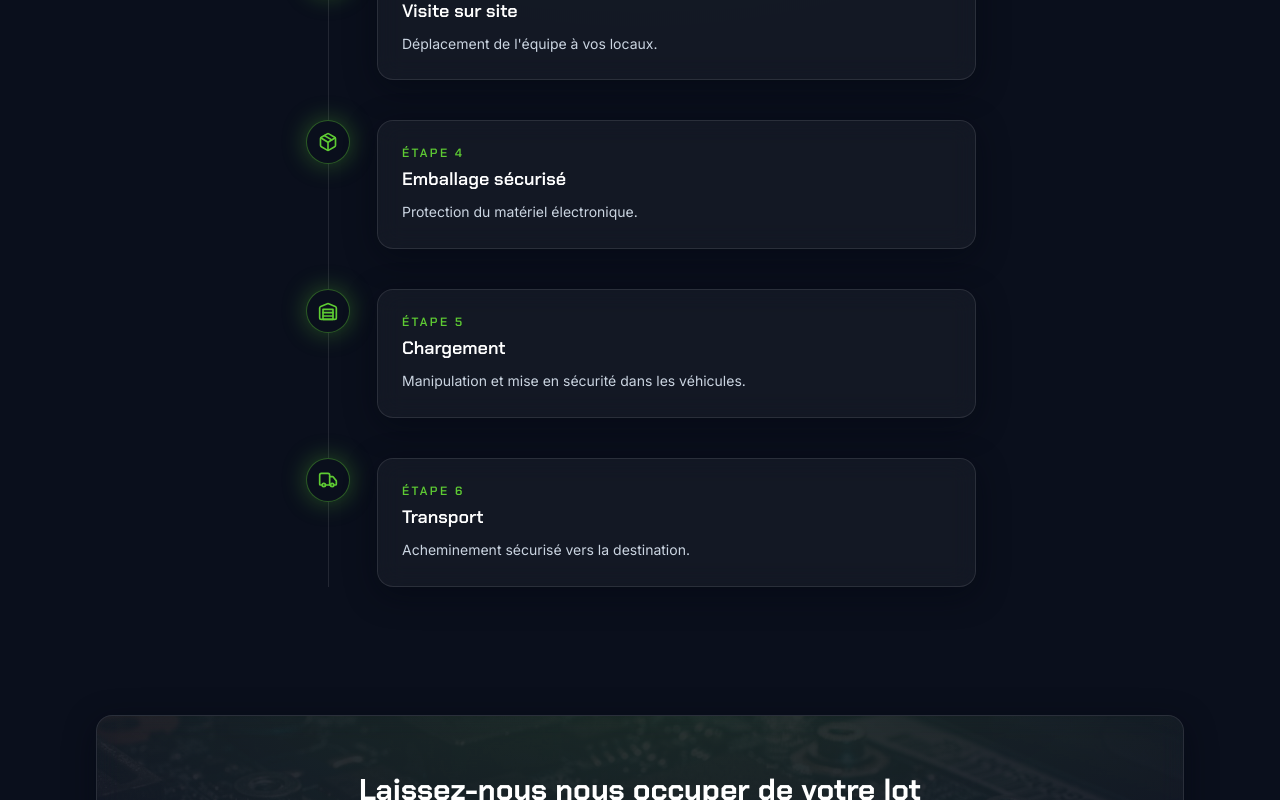
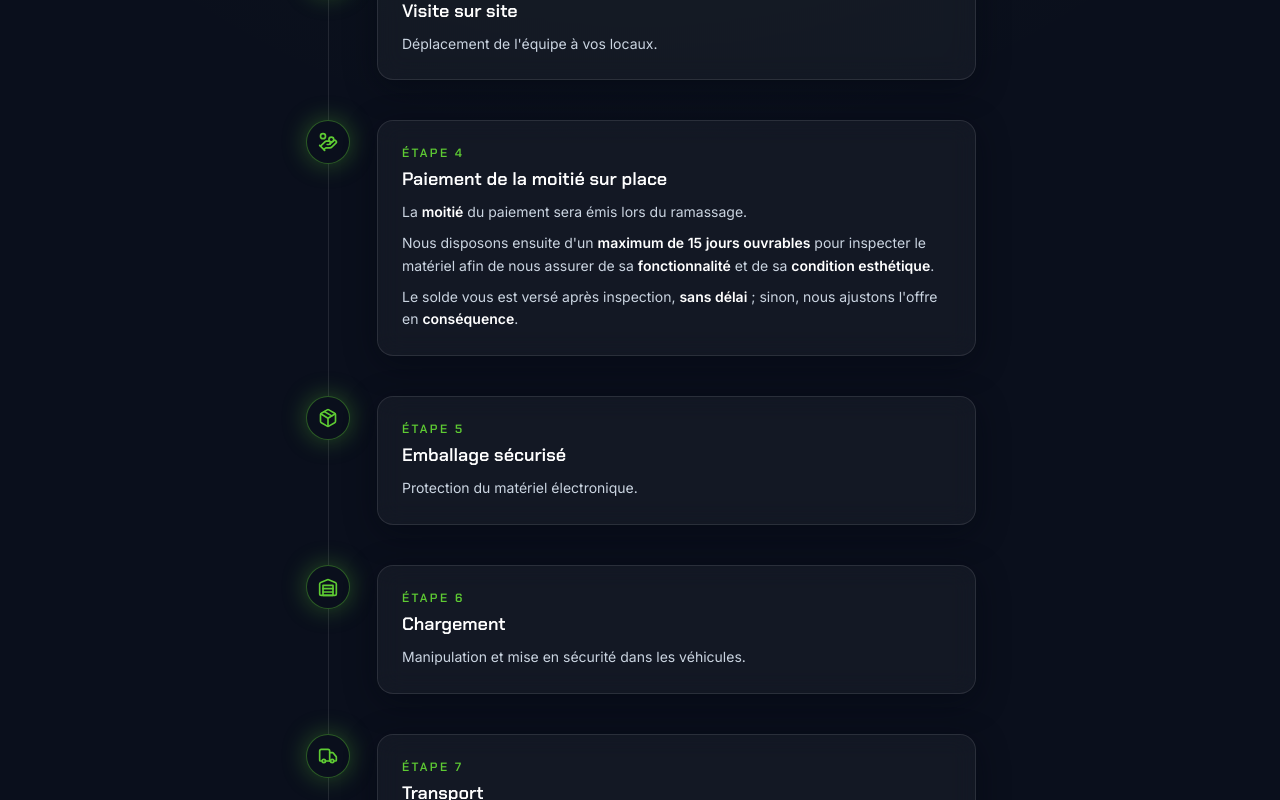
Before and after one commit to TechnoLot/Techno-Lot, a Next.js app: page /prise-en-charge-complete in a window 1280 px wide. Shown: the part 900-1700 px from the top of the page. Built offline with nearby package versions, Linux system fonts and the light colour scheme.

Commit message:
Ajout clause 'Notre engagement de paiement' (50% sur place + 15 jours ouvrables d'inspection) sur A Propos, Contact, Consultation et Prise en charge complete (FR + EN)

```diff
--- a/components/Timeline.tsx
+++ b/components/Timeline.tsx
@@ -5,7 +5,7 @@ import type { ReactNode } from "react";
 
 export type TimelineStep = {
   title: string;
-  text: string;
+  text: ReactNode;
   /** Élément JSX déjà rendu (ex. <Truck className="…" />) pour rester sérialisable. */
   icon?: ReactNode;
 };
@@ -52,9 +52,9 @@ export default function Timeline({
               <h3 className="font-display text-lg font-semibold text-white">
                 {step.title}
               </h3>
-              <p className="mt-2 text-sm leading-relaxed text-slate-300">
+              <div className="mt-2 text-sm leading-relaxed text-slate-300">
                 {step.text}
-              </p>
+              </div>
             </div>
           </m.li>
         );
--- a/components/pages/AProposPage.tsx
+++ b/components/pages/AProposPage.tsx
@@ -1,10 +1,10 @@
-import { Handshake, PiggyBank, Sparkles } from "lucide-react";
+import { Handshake, PiggyBank, ShieldCheck, Sparkles } from "lucide-react";
 import PageHero from "@/components/PageHero";
 import Reveal from "@/components/Reveal";
 import CtaBanner from "@/components/CtaBanner";
 import { localePath, type Locale } from "@/lib/i18n";
 
-const icons = [Sparkles, Handshake, PiggyBank];
+const icons = [Sparkles, Handshake, PiggyBank, ShieldCheck];
 
 const content = {
   fr: {
@@ -55,6 +55,32 @@ const content = {
           </>
         ),
       },
+      {
+        title: "Notre engagement de paiement",
+        text: (
+          <>
+            <span className="block">
+              La <strong className="text-white">moitié</strong> du paiement sera
+              émis lors du ramassage.
+            </span>
+            <span className="mt-3 block">
+              Nous disposons ensuite d&apos;un{" "}
+              <strong className="text-white">
+                maximum de 15 jours ouvrables
+              </strong>{" "}
+              pour inspecter le matériel afin de nous assurer de sa{" "}
+              <strong className="text-white">fonctionnalité</strong> et de sa{" "}
+              <strong className="text-white">condition esthétique</strong>.
+            </span>
+            <span className="mt-3 block">
+              Le solde vous est versé après inspection,{" "}
+              <strong className="text-white">sans délai</strong> ; sinon, nous
+              ajustons l&apos;offre en{" "}
+              <strong className="text-white">conséquence</strong>.
+            </span>
+          </>
+        ),
+      },
     ],
     ctaTitle: "Besoin de nos services ?",
     ctaText:
@@ -102,6 +128,30 @@ const content = {
               recover part of your initial investment
             </strong>{" "}
             instead of letting these assets pile up and lose all value.
+          </>
+        ),
+      },
+      {
+        title: "Our payment commitment",
+        text: (
+          <>
+            <span className="block">
+              <strong className="text-white">Half</strong> of the payment is
+              issued at pickup.
+            </span>
+            <span className="mt-3 block">
+              We then have{" "}
+              <strong className="text-white">up to 15 business days</strong> to
+              inspect the equipment to confirm its{" "}
+              <strong className="text-white">functionality</strong> and{" "}
+              <strong className="text-white">cosmetic condition</strong>.
+            </span>
+            <span className="mt-3 block">
+              The balance is paid{" "}
+              <strong className="text-white">immediately</strong> after
+              inspection; otherwise, we adjust the offer{" "}
+              <strong className="text-white">accordingly</strong>.
+            </span>
           </>
         ),
       },
--- a/components/pages/ConsultationPage.tsx
+++ b/components/pages/ConsultationPage.tsx
@@ -1,5 +1,11 @@
 import Link from "next/link";
-import { ArrowRight, CalendarCheck, ClipboardList, Mail } from "lucide-react";
+import {
+  ArrowRight,
+  CalendarCheck,
+  ClipboardList,
+  HandCoins,
+  Mail,
+} from "lucide-react";
 import PageHero from "@/components/PageHero";
 import Reveal from "@/components/Reveal";
 import Timeline from "@/components/Timeline";
@@ -12,13 +18,14 @@ const stepIcons = [
   <ClipboardList key="i0" className={iconClass} aria-hidden />,
   <Mail key="i1" className={iconClass} aria-hidden />,
   <CalendarCheck key="i2" className={iconClass} aria-hidden />,
+  <HandCoins key="i3" className={iconClass} aria-hidden />,
 ];
 
 const content = {
   fr: {
     eyebrow: "Comment ça marche",
     title: "Estimation de votre lot",
-    subtitle: "Un processus simple, rapide et sans engagement, en trois étapes.",
+    subtitle: "Un processus simple, rapide et sans engagement.",
     steps: [
       {
         title: "Décrivez votre lot",
@@ -32,6 +39,36 @@ const content = {
         title: "Récupération sans frais",
         text: "Si vous êtes d'accord, nous prenons rendez-vous pour la récupération du lot sans aucuns frais.",
       },
+      {
+        title: "Paiement de la moitié sur place",
+        text: (
+          <div className="space-y-2">
+            <p>
+              La <strong className="font-semibold text-white">moitié</strong> du
+              paiement sera émis lors du ramassage.
+            </p>
+            <p>
+              Nous disposons ensuite d&apos;un{" "}
+              <strong className="font-semibold text-white">
+                maximum de 15 jours ouvrables
+              </strong>{" "}
+              pour inspecter le matériel afin de nous assurer de sa{" "}
+              <strong className="font-semibold text-white">fonctionnalité</strong>{" "}
+              et de sa{" "}
+              <strong className="font-semibold text-white">
+                condition esthétique
+              </strong>
+              .
+            </p>
+            <p>
+              Le solde vous est versé après inspection,{" "}
+              <strong className="font-semibold text-white">sans délai</strong> ;
+              sinon, nous ajustons l&apos;offre en{" "}
+              <strong className="font-semibold text-white">conséquence</strong>.
+            </p>
+          </div>
+        ),
+      },
     ],
     boxTitle: "Pas le temps de procéder à un inventaire ?",
     boxText:
@@ -44,7 +81,7 @@ const content = {
   en: {
     eyebrow: "How it works",
     title: "Get your lot appraised",
-    subtitle: "A simple, fast, no-obligation process in three steps.",
+    subtitle: "A simple, fast, no-obligation process.",
     steps: [
       {
         title: "Describe your lot",
@@ -57,6 +94,36 @@ const content = {
       {
         title: "Free pickup",
         text: "If you agree, we schedule an appointment to pick up the lot at no charge.",
+      },
+      {
+        title: "Half paid on site",
+        text: (
+          <div className="space-y-2">
+            <p>
+              <strong className="font-semibold text-white">Half</strong> of the
+              payment is issued at pickup.
+            </p>
+            <p>
+              We then have{" "}
+              <strong className="font-semibold text-white">
+                up to 15 business days
+              </strong>{" "}
+              to inspect the equipment to confirm its{" "}
+              <strong className="font-semibold text-white">functionality</strong>{" "}
+              and{" "}
+              <strong className="font-semibold text-white">
+                cosmetic condition
+              </strong>
+              .
+            </p>
+            <p>
+              The balance is paid{" "}
+              <strong className="font-semibold text-white">immediately</strong>{" "}
+              after inspection; otherwise, we adjust the offer{" "}
+              <strong className="font-semibold text-white">accordingly</strong>.
+            </p>
+          </div>
+        ),
       },
     ],
     boxTitle: "No time to build an inventory?",
--- a/components/pages/ContactPage.tsx
+++ b/components/pages/ContactPage.tsx
@@ -1,10 +1,10 @@
-import { Clock, Mail, MapPin, Phone } from "lucide-react";
+import { Clock, Mail, MapPin, Phone, ShieldCheck } from "lucide-react";
 import PageHero from "@/components/PageHero";
 import Reveal from "@/components/Reveal";
 import SubmissionForm from "@/components/SubmissionForm";
 import MapEmbed from "@/components/MapEmbed";
 import { site } from "@/lib/site";
-import type { Locale } from "@/lib/i18n";
+import { getDict, type Locale } from "@/lib/i18n";
 
 const icons = [MapPin, Phone, Mail, Clock];
 
@@ -29,6 +29,7 @@ const content = {
 
 export default function ContactPage({ locale }: { locale: Locale }) {
   const t = content[locale];
+  const form = getDict(locale).form;
 
   const coordonnees = [
     { label: t.labels[0], value: site.address.full, href: site.address.mapsUrl },
@@ -88,6 +89,31 @@ export default function ContactPage({ locale }: { locale: Locale }) {
                   </div>
                 );
               })}
+              <div className="glass flex items-start gap-3 p-5">
+                <div className="inline-flex h-10 w-10 shrink-0 items-center justify-center rounded-lg bg-accent/10 ring-1 ring-accent/30">
+                  <ShieldCheck className="h-5 w-5 text-accent" aria-hidden />
+                </div>
+                <div>
+                  <p className="text-xs font-semibold uppercase tracking-wider text-slate-500">
+                    {form.paymentClauseTitle}
+                  </p>
+                  <div className="mt-1 space-y-2 text-sm text-slate-300">
+                    {form.paymentClauseText.map((line, i) => (
+                      <p key={i}>
+                        {line.split(/(\*\*[^*]+\*\*)/g).map((part, j) =>
+                          part.startsWith("**") && part.endsWith("**") ? (
+                            <strong key={j} className="font-semibold text-white">
+                              {part.slice(2, -2)}
+                            </strong>
+                          ) : (
+                            <span key={j}>{part}</span>
+                          )
+                        )}
+                      </p>
+                    ))}
+                  </div>
+                </div>
+              </div>
               <MapEmbed locale={locale} className="h-[320px]" />
             </div>
           </Reveal>
--- a/components/pages/PriseEnChargePage.tsx
+++ b/components/pages/PriseEnChargePage.tsx
@@ -1,6 +1,7 @@
 import {
   CalendarClock,
   CheckCircle2,
+  HandCoins,
   MapPin,
   Package,
   Truck,
@@ -17,9 +18,10 @@ const stepIcons = [
   <CheckCircle2 key="i0" className={iconClass} aria-hidden />,
   <CalendarClock key="i1" className={iconClass} aria-hidden />,
   <MapPin key="i2" className={iconClass} aria-hidden />,
-  <Package key="i3" className={iconClass} aria-hidden />,
-  <Warehouse key="i4" className={iconClass} aria-hidden />,
-  <Truck key="i5" className={iconClass} aria-hidden />,
+  <HandCoins key="i3" className={iconClass} aria-hidden />,
+  <Package key="i4" className={iconClass} aria-hidden />,
+  <Warehouse key="i5" className={iconClass} aria-hidden />,
+  <Truck key="i6" className={iconClass} aria-hidden />,
 ];
 
 const content = {
@@ -41,6 +43,36 @@ const content = {
       {
         title: "Visite sur site",
         text: "Déplacement de l'équipe à vos locaux.",
+      },
+      {
+        title: "Paiement de la moitié sur place",
+        text: (
+          <div className="space-y-2">
+            <p>
+              La <strong className="font-semibold text-white">moitié</strong> du
+              paiement sera émis lors du ramassage.
+            </p>
+            <p>
+              Nous disposons ensuite d&apos;un{" "}
+              <strong className="font-semibold text-white">
+                maximum de 15 jours ouvrables
+              </strong>{" "}
+              pour inspecter le matériel afin de nous assurer de sa{" "}
+              <strong className="font-semibold text-white">fonctionnalité</strong>{" "}
+              et de sa{" "}
+              <strong className="font-semibold text-white">
+                condition esthétique
+              </strong>
+              .
+            </p>
+            <p>
+              Le solde vous est versé après inspection,{" "}
+              <strong className="font-semibold text-white">sans délai</strong> ;
+              sinon, nous ajustons l&apos;offre en{" "}
+              <strong className="font-semibold text-white">conséquence</strong>.
+            </p>
+          </div>
+        ),
       },
       {
         title: "Emballage sécurisé",
@@ -77,6 +109,36 @@ const content = {
       {
         title: "On-site visit",
         text: "Our team travels to your premises.",
+      },
+      {
+        title: "Half paid on site",
+        text: (
+          <div className="space-y-2">
+            <p>
+              <strong className="font-semibold text-white">Half</strong> of the
+              payment is issued at pickup.
+            </p>
+            <p>
+              We then have{" "}
+              <strong className="font-semibold text-white">
+                up to 15 business days
+              </strong>{" "}
+              to inspect the equipment to confirm its{" "}
+              <strong className="font-semibold text-white">functionality</strong>{" "}
+              and{" "}
+              <strong className="font-semibold text-white">
+                cosmetic condition
+              </strong>
+              .
+            </p>
+            <p>
+              The balance is paid{" "}
+              <strong className="font-semibold text-white">immediately</strong>{" "}
+              after inspection; otherwise, we adjust the offer{" "}
+              <strong className="font-semibold text-white">accordingly</strong>.
+            </p>
+          </div>
+        ),
       },
       {
         title: "Secure packing",
--- a/lib/i18n.ts
+++ b/lib/i18n.ts
@@ -172,6 +172,12 @@ const fr = {
     successAgain: "Envoyer une autre demande",
     footnote:
       "Réponse garantie dans un délai de 24 heures. Vos informations restent confidentielles.",
+    paymentClauseTitle: "Notre engagement de paiement",
+    paymentClauseText: [
+      "La **moitié** du paiement sera émis lors du ramassage.",
+      "Nous disposons ensuite d'un **maximum de 15 jours ouvrables** pour inspecter le matériel afin de nous assurer de sa **fonctionnalité** et de sa **condition esthétique**.",
+      "Le solde vous est versé après inspection, **sans délai** ; sinon, nous ajustons l'offre en **conséquence**.",
+    ],
   },
   cta: {
     defaultButton: "Faire une soumission",
@@ -341,6 +347,12 @@ const en: Dict = {
     successAgain: "Send another request",
     footnote:
       "Guaranteed response within 24 hours. Your information remains confidential.",
+    paymentClauseTitle: "Our payment commitment",
+    paymentClauseText: [
+      "**Half** of the payment is issued at pickup.",
+      "We then have **up to 15 business days** to inspect the equipment to confirm its **functionality** and **cosmetic condition**.",
+      "The balance is paid **immediately** after inspection; otherwise, we adjust the offer **accordingly**.",
+    ],
   },
   cta: {
     defaultButton: "Get a quote",
```
